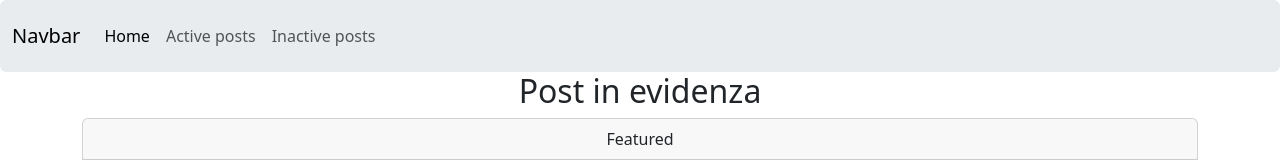
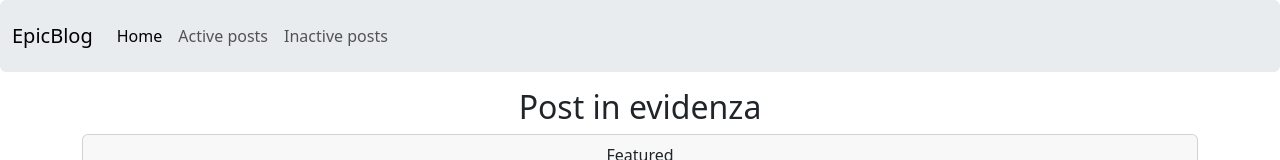
Before and after one commit to MANTRAAAH/Esercizi-Epicode, an Angular app in the folder Nona Settimana/Giorno 3/esercizio/: page / in a window 1280 px wide. Shown: the top 160 px of the page. Built offline with nearby package versions, Linux system fonts and the light colour scheme.

Commit message:
cambio nomenclatura

```diff
--- a/Nona Settimana/Giorno 3/esercizio/src/app/components/home/home.component.html
+++ b/Nona Settimana/Giorno 3/esercizio/src/app/components/home/home.component.html
@@ -1,4 +1,4 @@
-<main>
+<main class="flex-grow-1 mt-3">
   <section>
     <div>
       <h2 class="text-center mb-2">Post in evidenza</h2>
@@ -27,7 +27,10 @@
     </div>
     <div class="container">
       <div class="row">
-        <div class="col-sm-4" *ngFor="let post of randomPosts">
+        <div
+          class="col-sm-2 col-md-3 col-lg-6 my-2"
+          *ngFor="let post of randomPosts"
+        >
           <div class="card">
             <img
               src="https://picsum.photos/200"
--- a/Nona Settimana/Giorno 3/esercizio/src/app/components/home/home.component.ts
+++ b/Nona Settimana/Giorno 3/esercizio/src/app/components/home/home.component.ts
@@ -1,4 +1,4 @@
-import { IPost } from '../models/i-post';
+import { iPost } from '../models/i-post';
 import { iData } from '../models/i-data';
 import { Component } from '@angular/core';
 
@@ -9,9 +9,9 @@ import { Component } from '@angular/core';
 })
 export class HomeComponent {
   dbUrl = '../../../assets/db.json';
-  postArray: IPost[] = [];
-  randomPosts: IPost[] = [];
-  featuredPost: IPost= {} as IPost;
+  postArray: iPost[] = [];
+  randomPosts: iPost[] = [];
+  featuredPost: iPost= {} as iPost;
 
   ngOnInit() {
     this.getPosts().then(() => {
@@ -26,7 +26,7 @@ export class HomeComponent {
     this.postArray = data.posts;
   }
 
-  getRandomPosts(n: number): IPost[] {
+  getRandomPosts(n: number): iPost[] {
     const randomIndices = this.getRandomIndices(n, this.postArray.length);
     return randomIndices.map(index => this.postArray[index]);
   }
--- a/Nona Settimana/Giorno 3/esercizio/src/app/components/models/i-data.ts
+++ b/Nona Settimana/Giorno 3/esercizio/src/app/components/models/i-data.ts
@@ -1,7 +1,7 @@
-import { IPost } from "../models/i-post";
+import { iPost } from "../models/i-post";
 
 export interface iData {
-  posts: IPost[]
+  posts: iPost[]
   total: number
   skip: number
   limit: number
--- a/Nona Settimana/Giorno 3/esercizio/src/app/components/models/i-post.ts
+++ b/Nona Settimana/Giorno 3/esercizio/src/app/components/models/i-post.ts
@@ -1,4 +1,4 @@
-export interface IPost {
+export interface iPost {
   id: number
   title: string
   body: string
--- a/Nona Settimana/Giorno 3/esercizio/src/app/components/navbar/navbar.component.html
+++ b/Nona Settimana/Giorno 3/esercizio/src/app/components/navbar/navbar.component.html
@@ -4,7 +4,7 @@
     aria-label="Eleventh navbar example"
   >
     <div class="container-fluid mb-2 mt-2">
-      <a class="navbar-brand" href="#">Navbar</a>
+      <a class="navbar-brand" href="#">EpicBlog</a>
       <button
         class="navbar-toggler"
         type="button"
```
